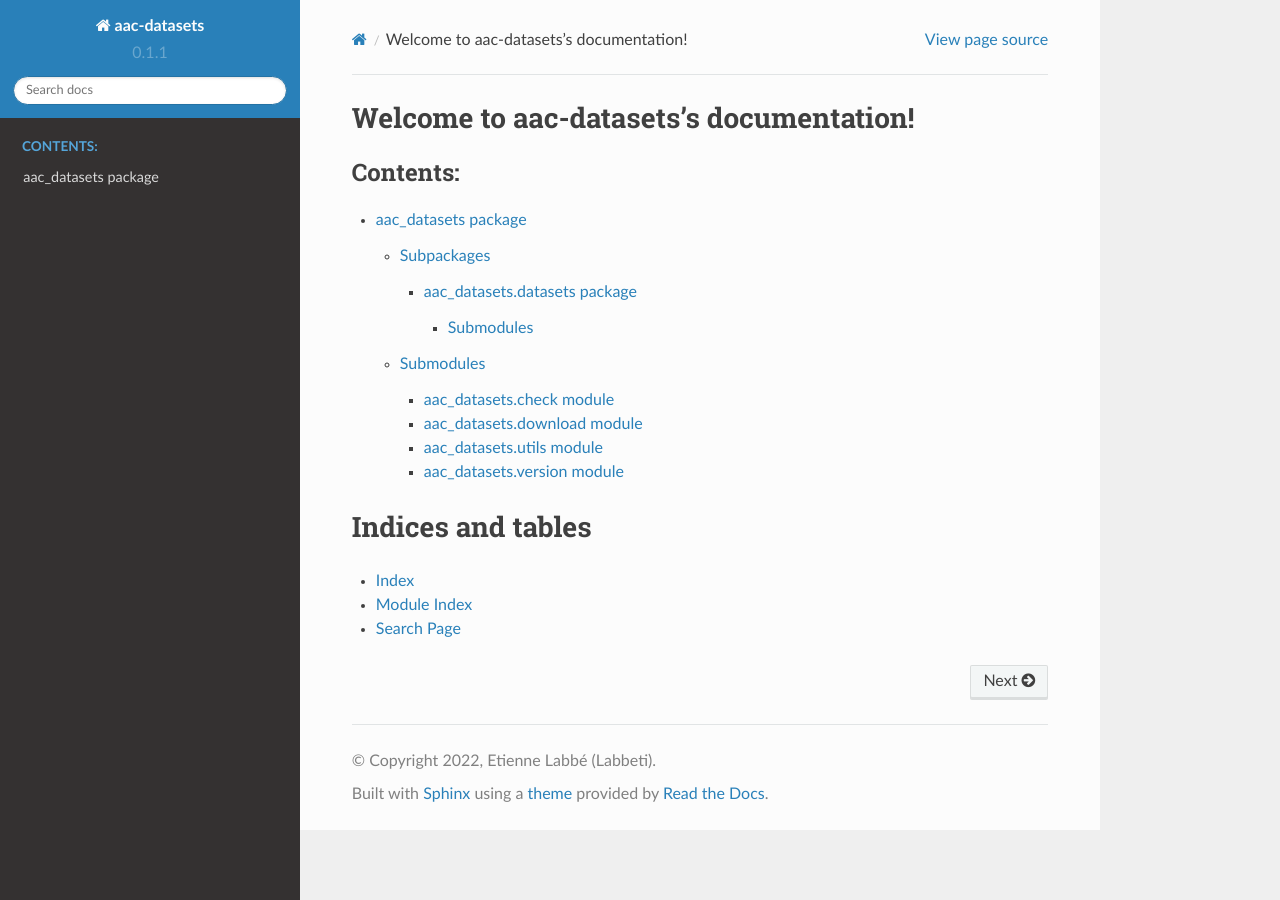
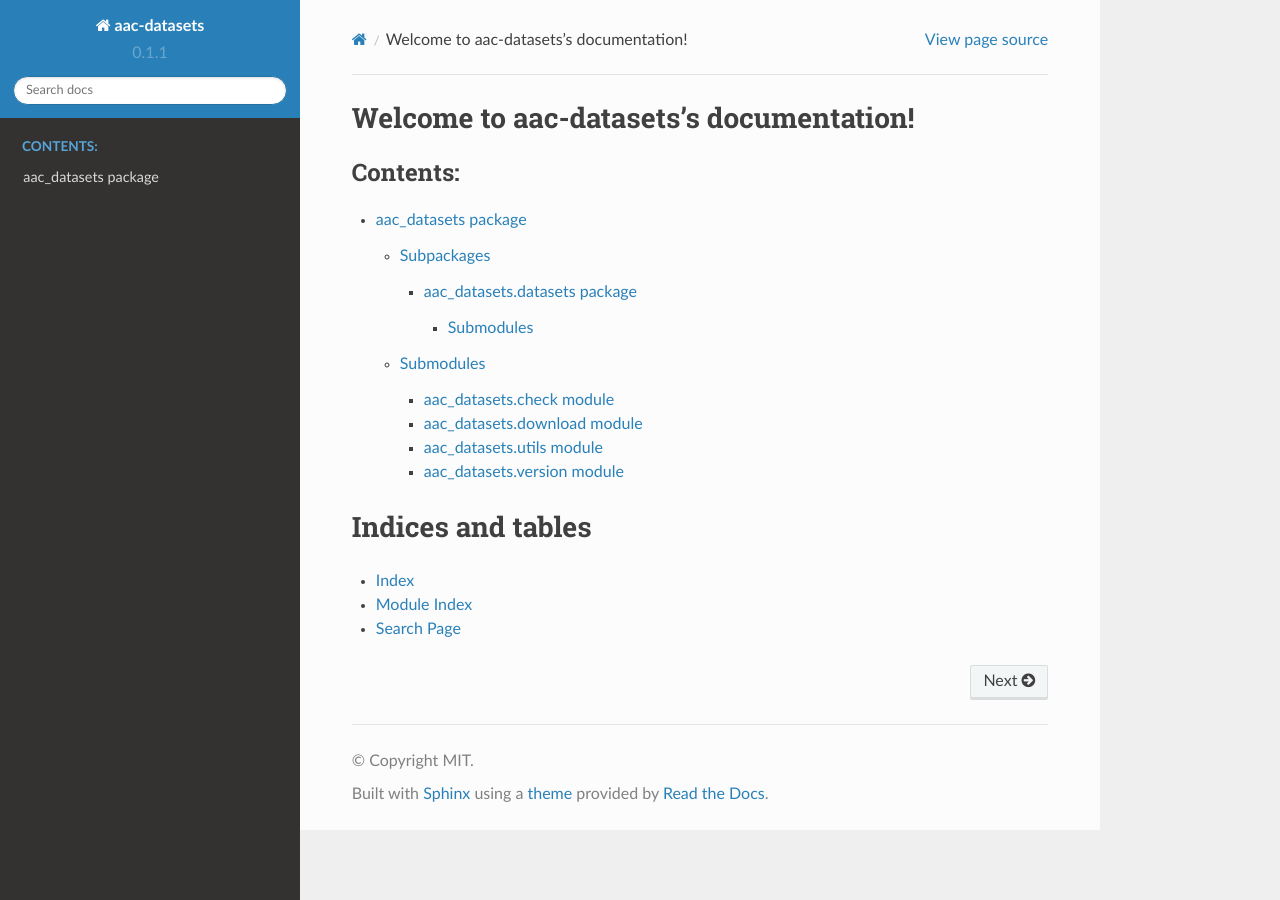
Before and after one commit to Labbeti/aac-datasets, a Sphinx documentation site: the page built from docs/index.rst, in a window 1280 px wide. Built offline with Sphinx 7.4.7 and the Read the Docs theme 2.0.0, drawn with Linux system fonts in a browser that asks for light colours.

Commit message:
Mod: Rename _check_datasets function to check_directory and udpate conf.py to avoid full classnames and add dependency for author name.

```diff
--- a/docs/conf.py
+++ b/docs/conf.py
@@ -20,9 +20,9 @@
 
 # -- Project information -----------------------------------------------------
 
-project = "aac-datasets"
-copyright = "2022, Etienne Labbé (Labbeti)"
-author = "Etienne Labbé (Labbeti)"
+project = aac_datasets.__name__
+copyright = "MIT"
+author = aac_datasets.__author__
 
 # The short X.Y version
 version = aac_datasets.__version__
@@ -81,6 +81,8 @@
 # If true, `todo` and `todoList` produce output, else they produce nothing.
 todo_include_todos = True
 
+add_module_names = False
+
 intersphinx_mapping = {
     "python": ("https://docs.python.org/", None),
     "torch": ("https://pytorch.org/docs/master/", None),
```
Also changed, not shown: 1 other file.
